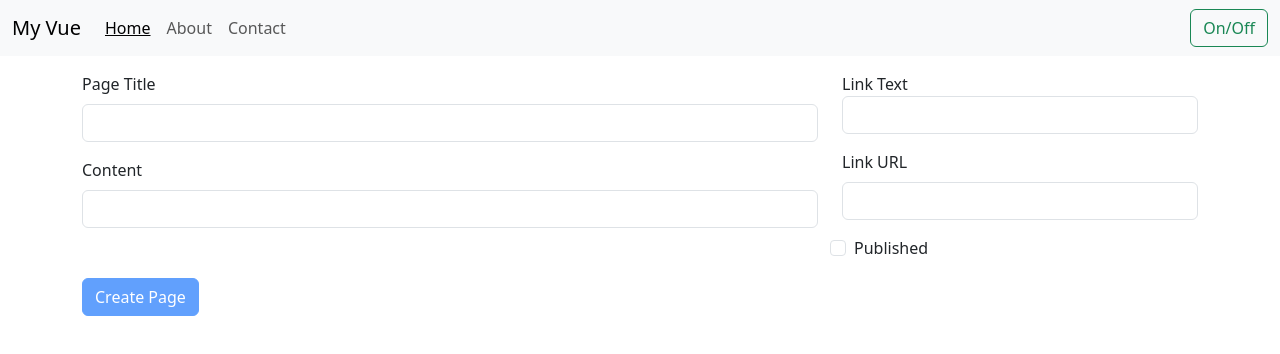
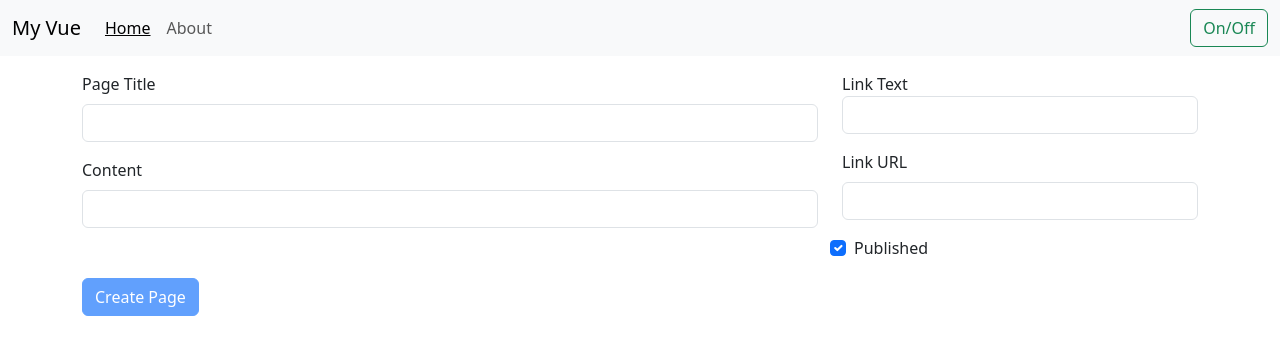
Before and after one commit to cgordula/vuejs, a Vue app in the folder vue-start-spa/: page / in a window 1280 px wide. Shown: the top 354 px of the page. Built offline with nearby package versions, Linux system fonts and the light colour scheme.

Commit message:
updating & filtering data - add published functionality

```diff
--- a/vue-start-spa/public/pages.json
+++ b/vue-start-spa/public/pages.json
@@ -2,16 +2,19 @@
   {
     "link": { "text": "Home", "url": "index.html" },
     "pageTitle": "Home Page",
-    "content": "This is the home content"
+    "content": "This is the home content",
+    "published": true
   },
   {
     "link": { "text": "About", "url": "about.html" },
     "pageTitle": "About Page",
-    "content": "This is the about content"
+    "content": "This is the about content",
+    "published": true
   },
   {
     "link": { "text": "Contact", "url": "contact.html" },
     "pageTitle": "Contact Page",
-    "content": "This is the contact content"
+    "content": "This is the contact content",
+    "published": false
   }
 ]
--- a/vue-start-spa/src/App.vue
+++ b/vue-start-spa/src/App.vue
@@ -47,7 +47,8 @@
       this.pages = data;
     },
     pageCreated(pageObj) {
-      console.log(pageObj);
+      // console.log(pageObj);
+      this.pages.push(pageObj);
     },
   },
 };
--- a/vue-start-spa/src/components/CreatePage.vue
+++ b/vue-start-spa/src/components/CreatePage.vue
@@ -23,7 +23,11 @@
         </div>
         <div class="row mb-3">
           <div class="form-check">
-            <input type="checkbox" class="form-check-input" />
+            <input
+              type="checkbox"
+              class="form-check-input"
+              v-model="published"
+            />
             <label for="gridCheck1" class="form-check-label">Published</label>
           </div>
         </div>
@@ -58,6 +62,7 @@
       content: '',
       linkText: '',
       linkUrl: '',
+      published: true,
     };
   },
   methods: {
@@ -73,7 +78,13 @@
           text: this.linkText,
           url: this.linkUrl,
         },
+        published: this.published,
       });
+      (this.pageTitle = ''),
+        (this.content = ''),
+        (this.linkText = ''),
+        (this.linkUrl = ''),
+        (this.published = true);
     },
   },
 };
--- a/vue-start-spa/src/components/NavigationBar.vue
+++ b/vue-start-spa/src/components/NavigationBar.vue
@@ -17,7 +17,11 @@
       </button>
       <div class="collapse navbar-collapse" id="navbarSupportedContent">
         <ul class="navbar-nav me-auto mb-2 mb-lg-0">
-          <li v-for="(page, index) in pages" :key="index" class="nav-item">
+          <li
+            v-for="(page, index) in publishedPages"
+            :key="index"
+            class="nav-item"
+          >
             <navbar-link
               :page="page"
               :isActive="activePage === index"
@@ -47,6 +51,11 @@
   },
   created() {
     this.getThemeSetting();
+  },
+  computed: {
+    publishedPages() {
+      return this.pages.filter((p) => p.published);
+    },
   },
   props: ['pages', 'activePage', 'navLinkClick'],
   data() {
```
